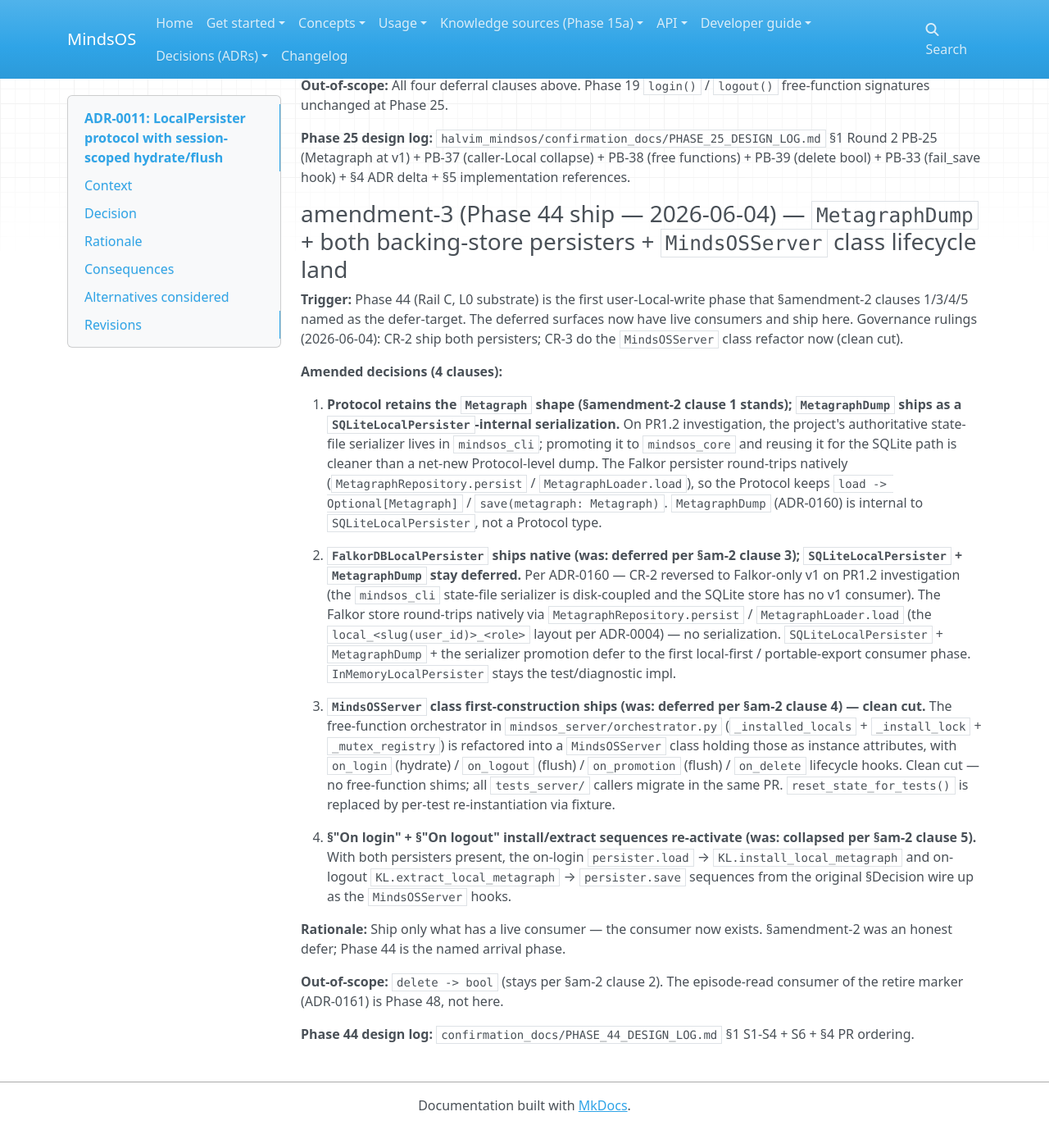
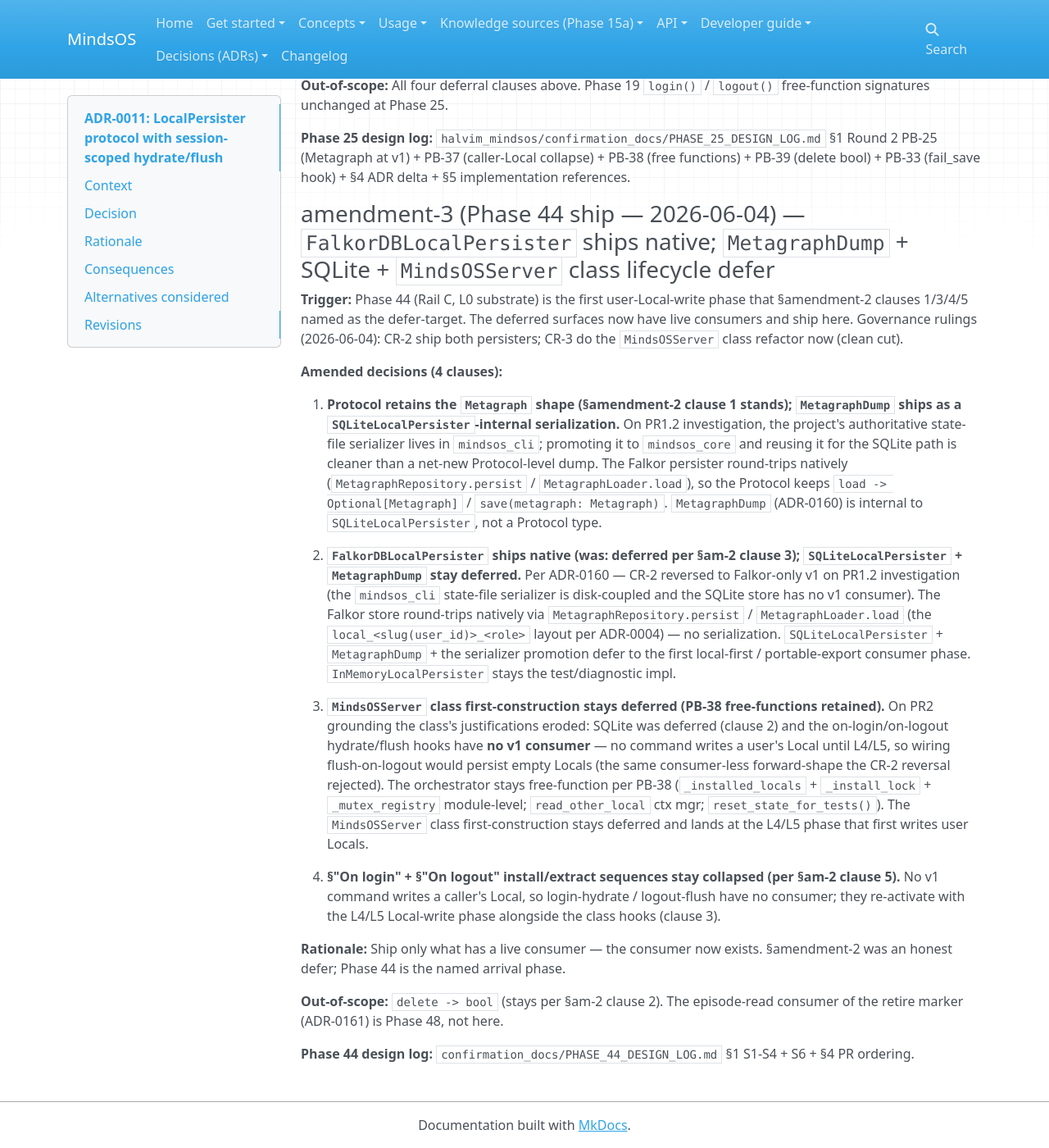
Before and after one commit to halvim/mindsos, an MkDocs documentation site: the page built from docs/decisions/adr/0011-local-persister-protocol.md, in a window 1280 px wide and 1400 px high, scrolled down 4415 px. Shown: the whole window at 82% size. Built offline with MkDocs 1.6.1, drawn with Linux system fonts in a browser that asks for light colours; nearby versions of some CDN libraries; before the commit the page ends 5791 px from its top, so only the background shows below that.

Commit message:
Phase 44 — CR-3 reversal: defer MindsOSServer class refactor (no v1 consumer; orchestrator stays free-function per PB-38). ADR-0011 §am-3 cl.3/4 + sentinel token + design log §9 + scope docs. PR2 dropped.

```diff
--- a/docs/decisions/adr/0011-local-persister-protocol.md
+++ b/docs/decisions/adr/0011-local-persister-protocol.md
@@ -111,7 +111,7 @@ See `halvim_mindsos/confirmation_docs/PHASE_19_DESIGN_LOG.md` §1 round 1 PB-2 +
 
 **Phase 25 design log:** `halvim_mindsos/confirmation_docs/PHASE_25_DESIGN_LOG.md` §1 Round 2 PB-25 (Metagraph at v1) + PB-37 (caller-Local collapse) + PB-38 (free functions) + PB-39 (delete bool) + PB-33 (fail_save hook) + §4 ADR delta + §5 implementation references.
 
-### amendment-3 (Phase 44 ship — 2026-06-04) — `MetagraphDump` + both backing-store persisters + `MindsOSServer` class lifecycle land
+### amendment-3 (Phase 44 ship — 2026-06-04) — `FalkorDBLocalPersister` ships native; `MetagraphDump` + SQLite + `MindsOSServer` class lifecycle defer
 
 **Trigger:** Phase 44 (Rail C, L0 substrate) is the first user-Local-write phase that §amendment-2 clauses 1/3/4/5 named as the defer-target. The deferred surfaces now have live consumers and ship here. Governance rulings (2026-06-04): CR-2 ship both persisters; CR-3 do the `MindsOSServer` class refactor now (clean cut).
 
@@ -121,9 +121,9 @@ See `halvim_mindsos/confirmation_docs/PHASE_19_DESIGN_LOG.md` §1 round 1 PB-2 +
 
 2. **`FalkorDBLocalPersister` ships native (was: deferred per §am-2 clause 3); `SQLiteLocalPersister` + `MetagraphDump` stay deferred.** Per ADR-0160 — CR-2 reversed to Falkor-only v1 on PR1.2 investigation (the `mindsos_cli` state-file serializer is disk-coupled and the SQLite store has no v1 consumer). The Falkor store round-trips natively via `MetagraphRepository.persist` / `MetagraphLoader.load` (the `local_<slug(user_id)>_<role>` layout per ADR-0004) — no serialization. `SQLiteLocalPersister` + `MetagraphDump` + the serializer promotion defer to the first local-first / portable-export consumer phase. `InMemoryLocalPersister` stays the test/diagnostic impl.
 
-3. **`MindsOSServer` class first-construction ships (was: deferred per §am-2 clause 4) — clean cut.** The free-function orchestrator in `mindsos_server/orchestrator.py` (`_installed_locals` + `_install_lock` + `_mutex_registry`) is refactored into a `MindsOSServer` class holding those as instance attributes, with `on_login` (hydrate) / `on_logout` (flush) / `on_promotion` (flush) / `on_delete` lifecycle hooks. Clean cut — no free-function shims; all `tests_server/` callers migrate in the same PR. `reset_state_for_tests()` is replaced by per-test re-instantiation via fixture.
+3. **`MindsOSServer` class first-construction stays deferred (PB-38 free-functions retained).** On PR2 grounding the class's justifications eroded: SQLite was deferred (clause 2) and the on-login/on-logout hydrate/flush hooks have **no v1 consumer** — no command writes a user's Local until L4/L5, so wiring flush-on-logout would persist empty Locals (the same consumer-less forward-shape the CR-2 reversal rejected). The orchestrator stays free-function per PB-38 (`_installed_locals` + `_install_lock` + `_mutex_registry` module-level; `read_other_local` ctx mgr; `reset_state_for_tests()`). The `MindsOSServer` class first-construction stays deferred and lands at the L4/L5 phase that first writes user Locals.
 
-4. **§"On login" + §"On logout" install/extract sequences re-activate (was: collapsed per §am-2 clause 5).** With both persisters present, the on-login `persister.load` → `KL.install_local_metagraph` and on-logout `KL.extract_local_metagraph` → `persister.save` sequences from the original §Decision wire up as the `MindsOSServer` hooks.
+4. **§"On login" + §"On logout" install/extract sequences stay collapsed (per §am-2 clause 5).** No v1 command writes a caller's Local, so login-hydrate / logout-flush have no consumer; they re-activate with the L4/L5 Local-write phase alongside the class hooks (clause 3).
 
 **Rationale:** Ship only what has a live consumer — the consumer now exists. §amendment-2 was an honest defer; Phase 44 is the named arrival phase.
 
```
Also changed, not shown: confirmation_docs/PHASE_44_DESIGN_LOG.md (+18 -0 lines), confirmation_docs/PHASE_44_NEXT_CHAT_PROMPT.md (+2 -2 lines), confirmation_docs/POST_PHASE_38_PHASE_MAP.md (+1 -2 lines), 1 other file.
